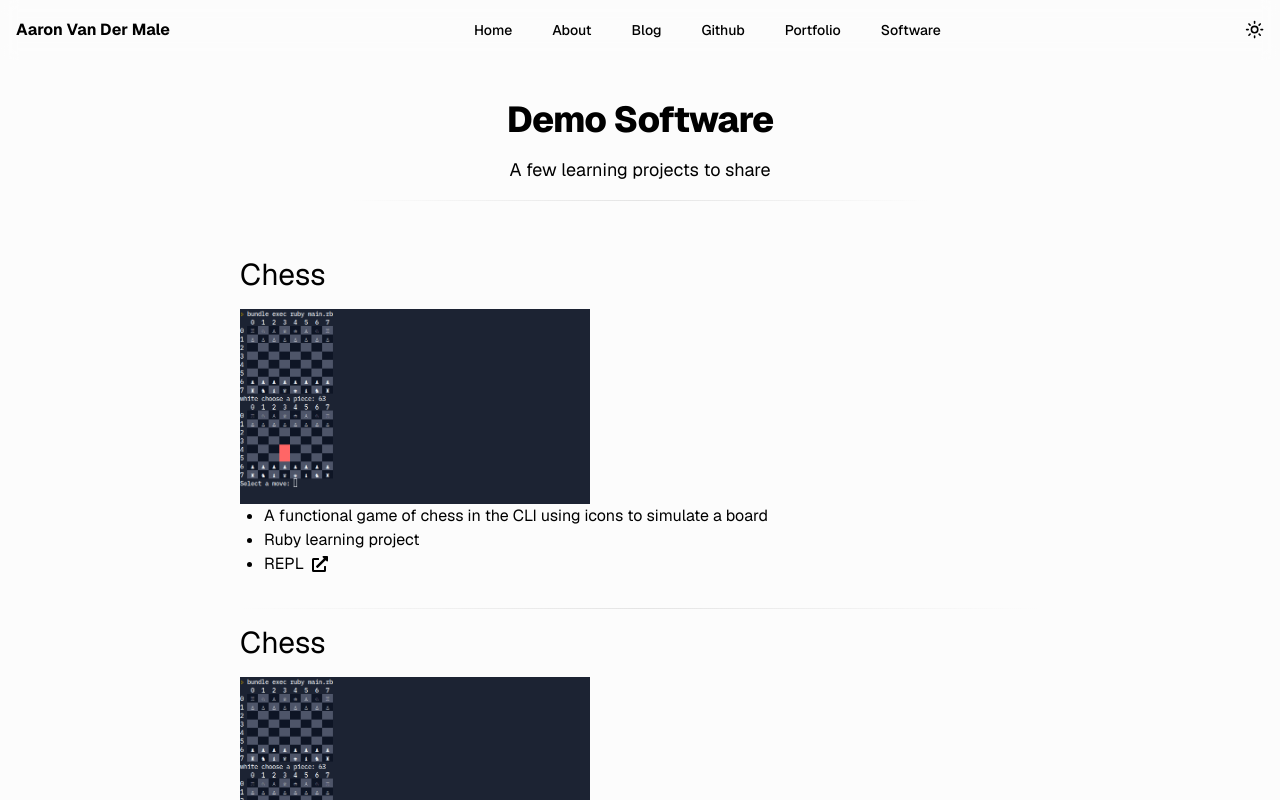
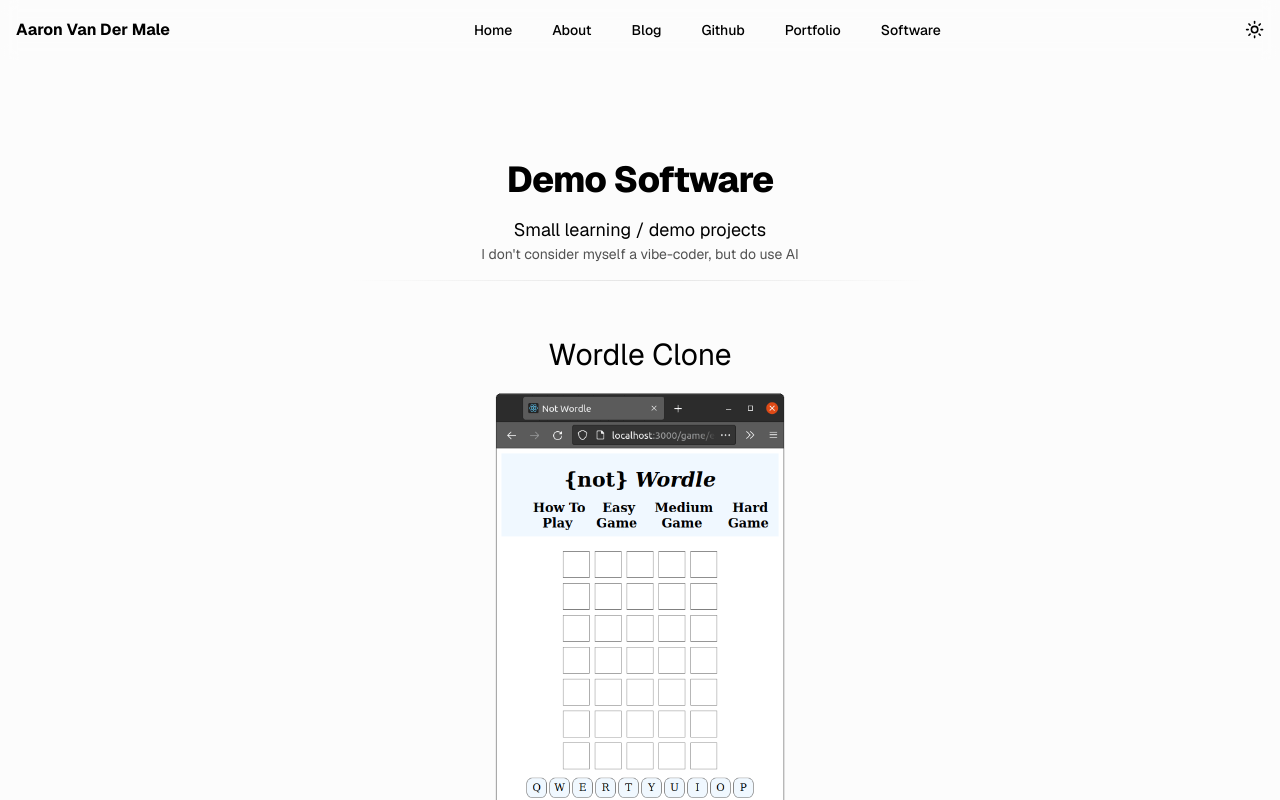
Before and after one commit to vmalecode/homepage, a Next.js app: page /software in a window 1280 px wide. Shown: the top 800 px of the page. Built offline with nearby package versions, Linux system fonts and the light colour scheme.

Commit message:
add inline style to size gif

```diff
--- a/app/software/page.tsx
+++ b/app/software/page.tsx
@@ -2,34 +2,37 @@ import Container from "@/components/container"
 import PageTitle from "@/components/page-title"
 import Project from "@/components/project"
 import chessGif from "@/assets/chess.gif"
+import wordleGif from "@/assets/wordle.gif"
 import { Button } from "@/components/ui/button"
 import Link from "next/link"
 import LiLink from "@/components/li-link"
-import { Separator } from "@/components/ui/separator"
+import ResponsiveSeparator from "@/components/responsive-separator"
 
 const software = () => {
   return (
     <Container>
-      <div className="flex justify-center">
+      <div className="grid grid-cols-1 lg:grid-cols-[1fr_auto_1fr] gap-1 pt-2 lg:pt-15">
+        <div className="hidden lg:block"></div>
         {/* Main content / middle */}
         <div>
           <PageTitle title="Demo Software" >
-            <h2 className="text-lg ">A few learning projects to share</h2>
+            <h2 className="text-lg ">Small learning / demo projects</h2>
+            <h3 className="text-sm text-muted-foreground">I don't consider myself a vibe-coder, but do use AI</h3>
           </PageTitle>
-          <div className="flex flex-col justify-center">
-            <Project title="Chess" imgSrc={chessGif.src}>
-              <li>A functional game of chess in the CLI using icons to simulate a board</li>
-              <li>Ruby learning project</li>
+          <Project title="Wordle Clone" imgSrc={wordleGif.src} imgSize={300} >
+            <li>A clone of Wordle using React and Redux</li>
+            <li>Used custom CSS to create mobile friendly UI</li>
+            <li>Deployed on GCP Cloud Run</li>
+            <li>Containerized using Docker</li>
             <LiLink text="REPL" url="https://replit.com/@vmalecode/Ruby-Chess-REPL#main.rb" />
           </Project>
-            <Separator className="hidden min-w-200 sm:block bg-gradient-to-r from-transparent via-border to-transparent mt-4" />
-            <Separator className="sm:hidden bg-gradient-to-r from-border via-border to-transparent max-w-xl mx-auto mt-4" />
-            <Project title="Chess" imgSrc={chessGif.src}>
+          <ResponsiveSeparator />
+          <Project title="Chess" imgSrc={chessGif.src} imgSize={150}>
             <li>A functional game of chess in the CLI using icons to simulate a board</li>
             <li>Ruby learning project</li>
             <li><Button variant="link" className="px-0"><Link href="https://replit.com/@vmalecode/Ruby-Chess-REPL#main.rb" target="_blank" rel="noopener noreferrer" >REPL</Link></Button></li>
           </Project>
-          </div>
+          <div className="hidden lg:block"></div>
         </div>
       </div>
     </Container >
--- a/components/project.tsx
+++ b/components/project.tsx
@@ -1,21 +1,25 @@
 import Image from 'next/image'
 import { Separator } from './ui/separator';
+import { cn } from '@/lib/utils';
 
 type Props = {
   children?: React.ReactNode;
   title: string;
   imgSrc: string;
+  imgSize: number;
 };
 
-const project = ({ title, children, imgSrc }: Props) => {
+const project = ({ title, children, imgSrc, imgSize }: Props) => {
   return (
     <div className="my-4">
-      <h1 className="text-3xl mb-4">{title}</h1>
+      <h1 className="sm:text-center text-3xl mb-4">{title}</h1>
       <Image
         src={imgSrc}
-        width={350}
-        height={150}
+        width={imgSize}
+        height={imgSize}
         alt="Missing Img"
+        className={cn("sm:mx-auto w-full sm:w-[360px]")}
+        style={{ maxWidth: `${imgSize}px` }}
       />
       <ul className="list-disc pl-6">
         {children}
--- /dev/null
+++ b/components/responsive-separator.tsx
@@ -0,0 +1,12 @@
+import { Separator } from "./ui/separator"
+
+const ResponsiveSeparator = () => {
+  return (
+    <div>
+      <Separator className="hidden sm:block bg-gradient-to-r from-transparent via-border to-transparent mt-4" />
+      <Separator className="sm:hidden bg-gradient-to-r from-border via-border to-transparent max-w-xl mx-auto mt-4" />
+    </div>
+  )
+}
+
+export default ResponsiveSeparator
--- a/content/about.md
+++ b/content/about.md
@@ -6,7 +6,7 @@ imageUrl:
 date: "2026-02-12"
 ---
 
-Thanks for visiting! I made this simple site to share information about my background and interests and hopefully provide a better user experience by cutting out unwanted things like logins.
+Thanks for visiting! I made this simple site to share information about my background and interests while hopefully provide a better user experience than what's available on other platforms by cutting out unwanted things like logins.
 
 ## Content on v-male.com
 My education and professional experience are documented in the portfolio section. Some simple software projects that are ready to try are on the software page. It also include gifs to demonstrate functionality at a glance. The blogs section hosts markdown blogs. This about section is actually one of the markdown blogs.
```
Lines whose indentation alone changed are shown as unchanged.
